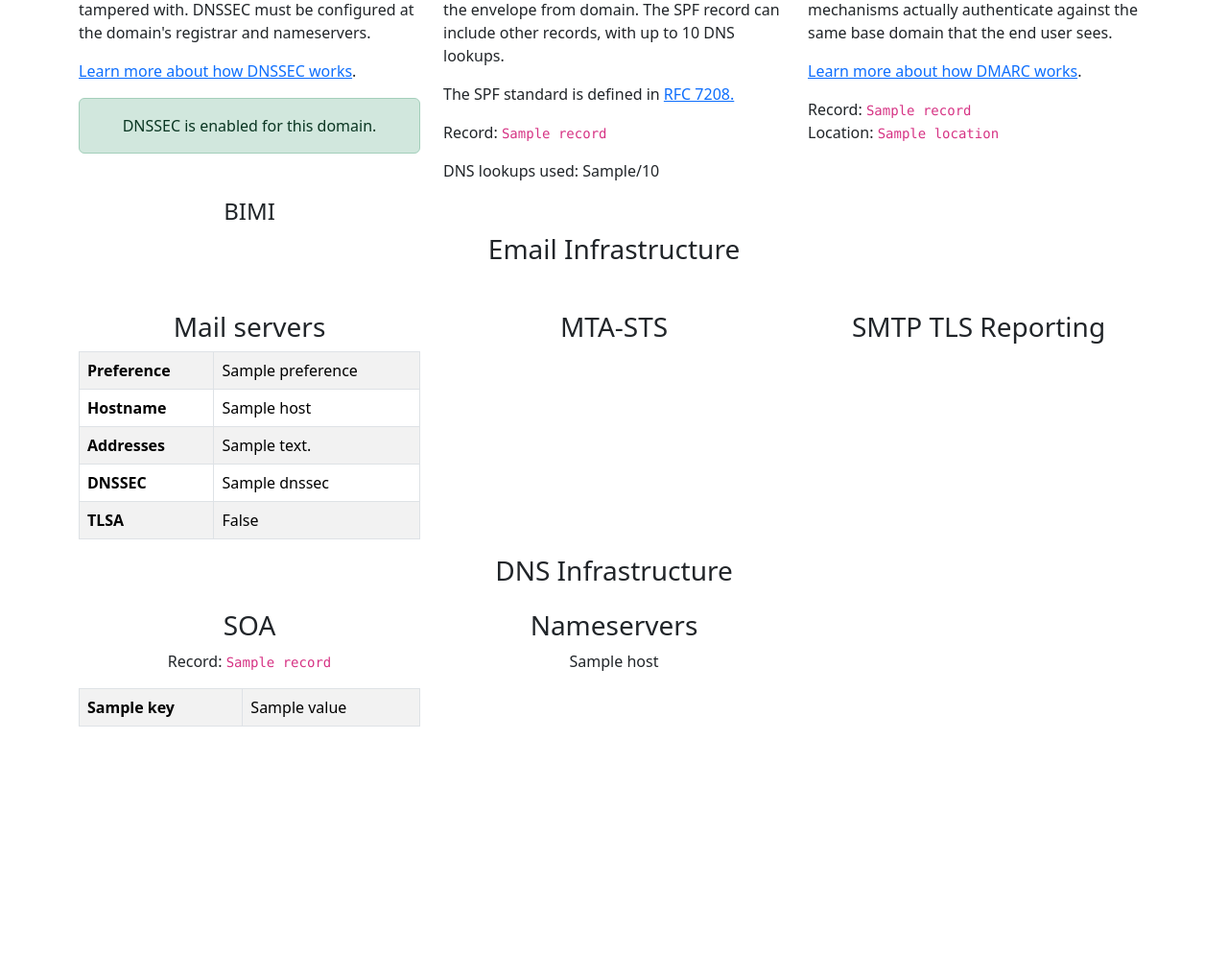
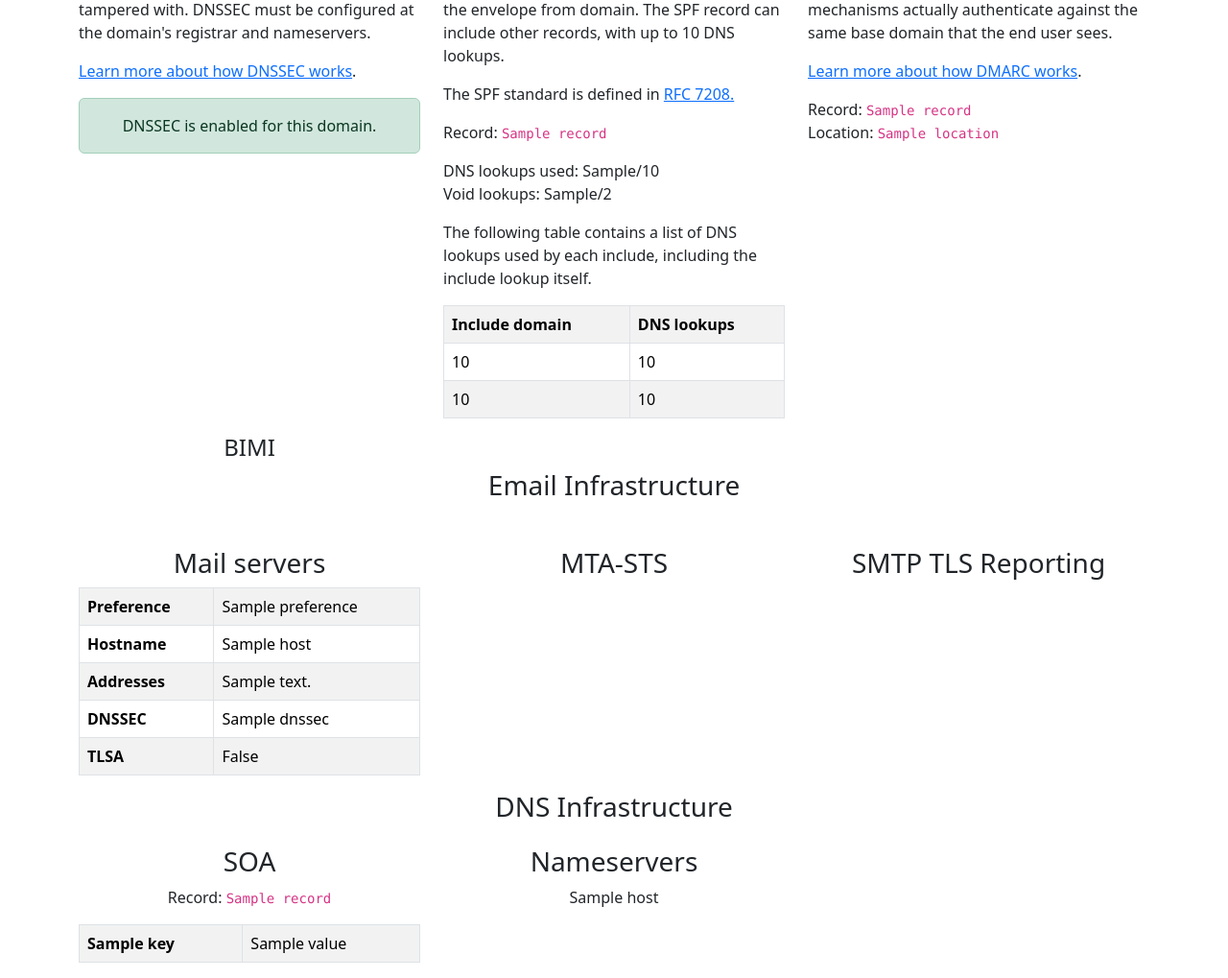
Before and after one commit to domainaware/checkdmarc-web-frontend, a Flask app: template templates/domain.html.jinja in a window 1280 px wide. Shown: the part 335-1354 px from the top of the page at 96% size. Before the commit the page ends 1092 px from the top, so only its background shows below. Run offline with Flask 3, Linux system fonts and the light colour scheme; the template is opened without the code that fills it: most values are stand-ins (such as "Sample title", 1, 10 or a date in 2020); parts of the project's set-up code (start-up, migrations or seed data) failed here and were passed over.

Commit message:
Add SPF details

```diff
--- a/templates/domain.html.jinja
+++ b/templates/domain.html.jinja
@@ -56,8 +56,32 @@
         <p>Record: <code>{{results.spf.record}}</code></p>
         {% endif %}
         {% if results.spf.dns_lookups %}
-        <p>DNS lookups used: {{results.spf.dns_lookups}}/10</p>
+        <p>DNS lookups used: {{results.spf.dns_lookups}}/10<br>
+        Void lookups: {{results.spf.dns_void_lookups}}/2
+        </p>
         {% endif %}
+        {% if results.spf.parsed.include|length > 0 or results.spf.parsed.redirect.parsed.include|length > 0 %}
+        <p>The following table contains a list of DNS lookups used by each include, including the include lookup itself.</p>
+        <table class="table table-bordered table-striped">
+        <tr>
+        <th scope="col">Include domain</th>
+        <th scope="col">DNS lookups</th>
+        </tr>
+        {% for include in results.spf.parsed.include %}
+        <tr>
+        <td>{{include.domain}}</td>
+        <td>{{include.dns_lookups + 1}}</td>
+        {% endfor %}
+        {% if results.spf.parsed.redirect %}
+        {% for include in results.spf.parsed.redirect.parsed.include %}
+        <tr>
+        <td>{{include.domain}}</td>
+        <td>{{include.dns_lookups + 1}}</td>
+        {% endfor %}
+        {% endif %}
+        </tr>
+        {% endif %}
+        </table>
       </div>
       <div class="col-lg-4">
         <h4 class="text-center">DMARC</h4>
```
